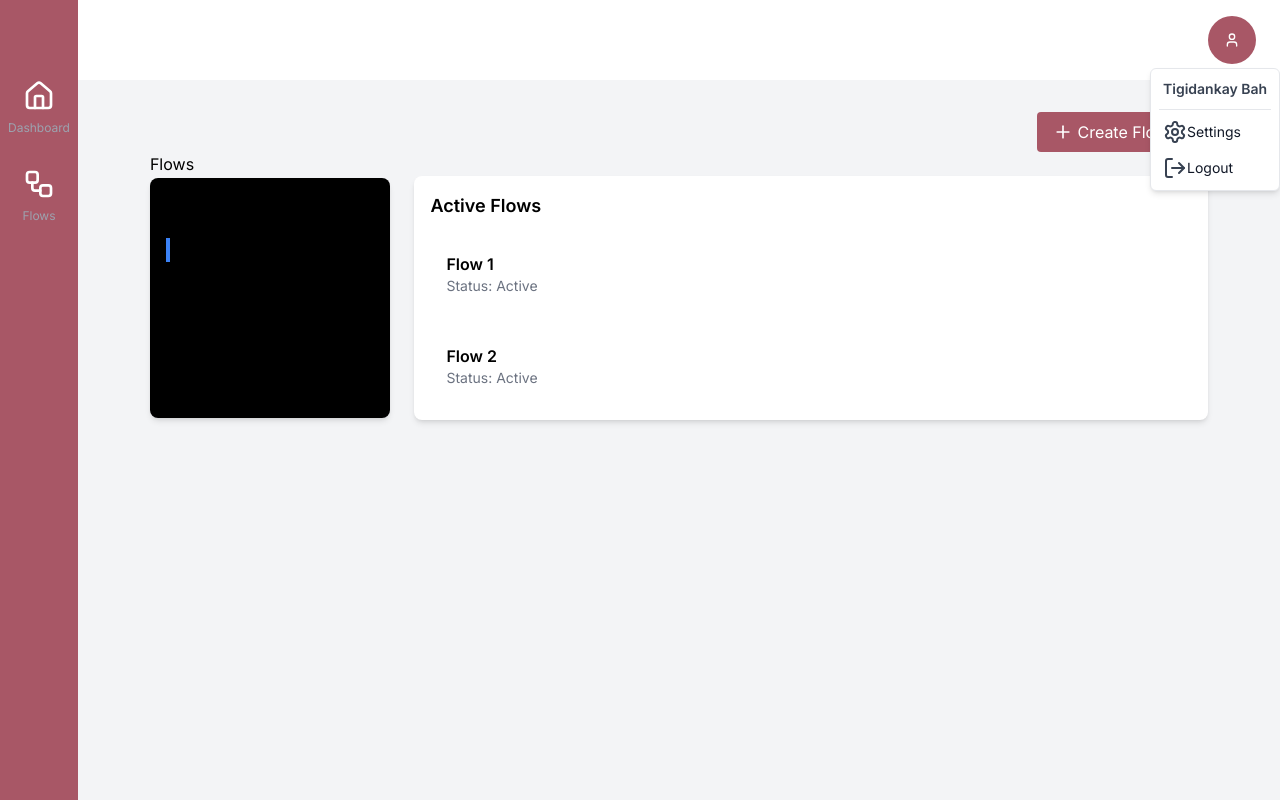
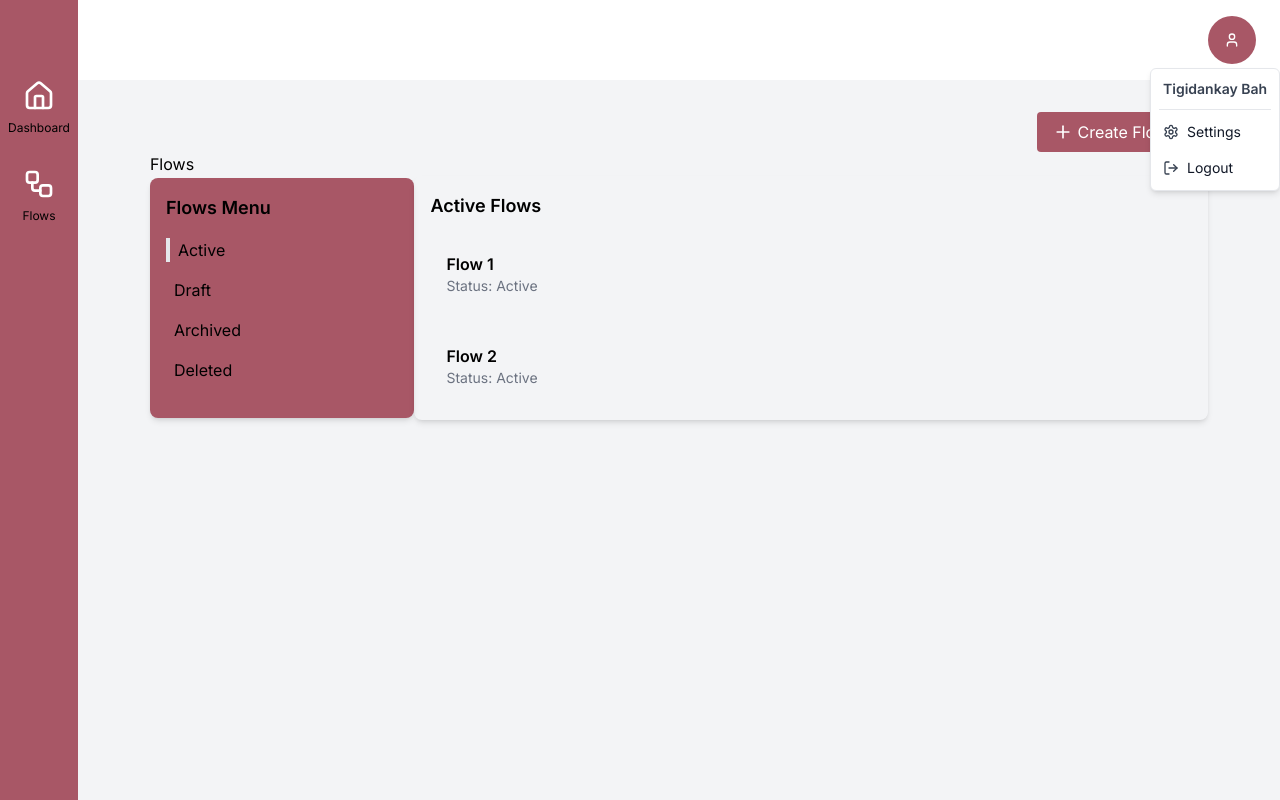
Before and after one commit to dsti-sl/e-referral, a Next.js app: page /flows in a window 1280 px wide. Both pictures are taken after a click on the button 1232 px from the left and 40 px from the top of the page. Built offline with nearby package versions, Linux system fonts and the light colour scheme.

Commit message:
New UI changes.

```diff
--- a/src/app/page.tsx
+++ b/src/app/page.tsx
@@ -1,6 +1,6 @@
 export default function Home() {
   return (
-    <div className="flex h-screen flex-col items-center gap-20 p-24">
+    <div className="flex h-screen flex-col items-center gap-20 p-24 text-black">
       <div className="text-3xl">Welcome to e-Refferal Pathways</div>
       <div className="text-lg">
         e-Refferal Pathways Client Dashboard for creating and managing flows and
--- a/src/components/FlowsCard.tsx
+++ b/src/components/FlowsCard.tsx
@@ -5,7 +5,7 @@ interface FlowsCardProps {
 
 export default function FlowsCard({ status, flows }: FlowsCardProps) {
   return (
-    <div className="rounded-lg bg-white p-4 shadow-md">
+    <div className="rounded-lg p-4 shadow-md">
       <h2 className="mb-4 text-lg font-semibold text-black">{status} Flows</h2>
       <ul className="space-y-4">
         {flows.length > 0 ? (
--- a/src/components/MenuCard.tsx
+++ b/src/components/MenuCard.tsx
@@ -17,13 +17,13 @@ export default function MenuCard({ onSelect }: MenuCardProps) {
   };
 
   return (
-    <div className="size-60 rounded-lg bg-black p-4 shadow-md">
+    <div className="w-35 h-60 rounded-lg bg-erefer-rose p-4 shadow-md">
       <h2 className="mb-4 text-lg font-semibold">Flows Menu </h2>
       <ul className="space-y-4">
         <li>
           <button
             onClick={() => handleSelect('Active')}
-            className={`text-left ${selected === 'Active' ? 'border-l-4 border-blue-500 pl-2' : 'pl-2'}`}
+            className={`text-left ${selected === 'Active' ? 'border-white-500 border-l-4 pl-2' : 'pl-2'}`}
           >
             <h3 className="font-regular">Active</h3>
           </button>
@@ -31,7 +31,7 @@ export default function MenuCard({ onSelect }: MenuCardProps) {
         <li>
           <button
             onClick={() => handleSelect('Draft')}
-            className={`text-center ${selected === 'Draft' ? 'border-l-4 border-blue-500 pl-2' : 'pl-2'}`}
+            className={`text-center ${selected === 'Draft' ? 'border-white-500 border-l-4 pl-2' : 'pl-2'}`}
           >
             <h3 className="font-regular">Draft</h3>
           </button>
@@ -39,7 +39,7 @@ export default function MenuCard({ onSelect }: MenuCardProps) {
         <li>
           <button
             onClick={() => handleSelect('Archived')}
-            className={`text-center ${selected === 'Archived' ? 'border-l-4 border-blue-500 pl-2' : 'pl-2'}`}
+            className={`text-center ${selected === 'Archived' ? 'border-white-500 border-l-4 pl-2' : 'pl-2'}`}
           >
             <h3 className="font-regular">Archived</h3>
           </button>
@@ -47,7 +47,7 @@ export default function MenuCard({ onSelect }: MenuCardProps) {
         <li>
           <button
             onClick={() => handleSelect('Deleted')}
-            className={`text-center ${selected === 'Deleted' ? 'border-l-4 border-blue-500 pl-2' : 'pl-2'}`}
+            className={`text-center ${selected === 'Deleted' ? 'border-white-500 border-l-4 pl-2' : 'pl-2'}`}
           >
             <h3 className="font-regular pr-2">Deleted</h3>
           </button>
--- a/src/components/Sidebar.tsx
+++ b/src/components/Sidebar.tsx
@@ -7,14 +7,14 @@ export default function Sidebar() {
         <nav className="space-7-4 flex flex-col py-16">
           <a
             href="/"
-            className="item-centre m-auto flex flex-col px-2 py-4 text-gray-400 hover:text-white"
+            className="item-centre text-white-400 m-auto flex flex-col px-2 py-4 hover:text-white"
           >
             <Home className="m-auto mb-2 h-8 w-8 text-white" />
             <span className="text-xs">Dashboard</span>
           </a>
           <a
             href="/flows"
-            className="item-center m-auto flex flex-col px-2 py-4 text-gray-400 hover:text-white"
+            className="item-center text-white-400 m-auto flex flex-col px-2 py-4 hover:text-white"
           >
             <Workflow className="m-auto mb-2 h-8 w-8 text-white" />
             <span className="text-xs">Flows</span>
--- a/src/components/User.tsx
+++ b/src/components/User.tsx
@@ -49,11 +49,11 @@ export function User() {
         <DropdownMenuLabel> Tigidankay Bah </DropdownMenuLabel>
         <DropdownMenuSeparator />
         <DropdownMenuItem>
-          <Settings className="text-gray-700 hover:text-gray-900" />
+          <Settings className="pr-2 text-gray-700 hover:text-gray-900" />
           <span>Settings</span>
         </DropdownMenuItem>
         <DropdownMenuItem onClick={handleLogout}>
-          <LogOut className="text-gray-700 hover:text-gray-900" />
+          <LogOut className="pr-2 text-gray-700 hover:text-gray-900" />
           <span>Logout</span>
         </DropdownMenuItem>
       </DropdownMenuContent>
```
